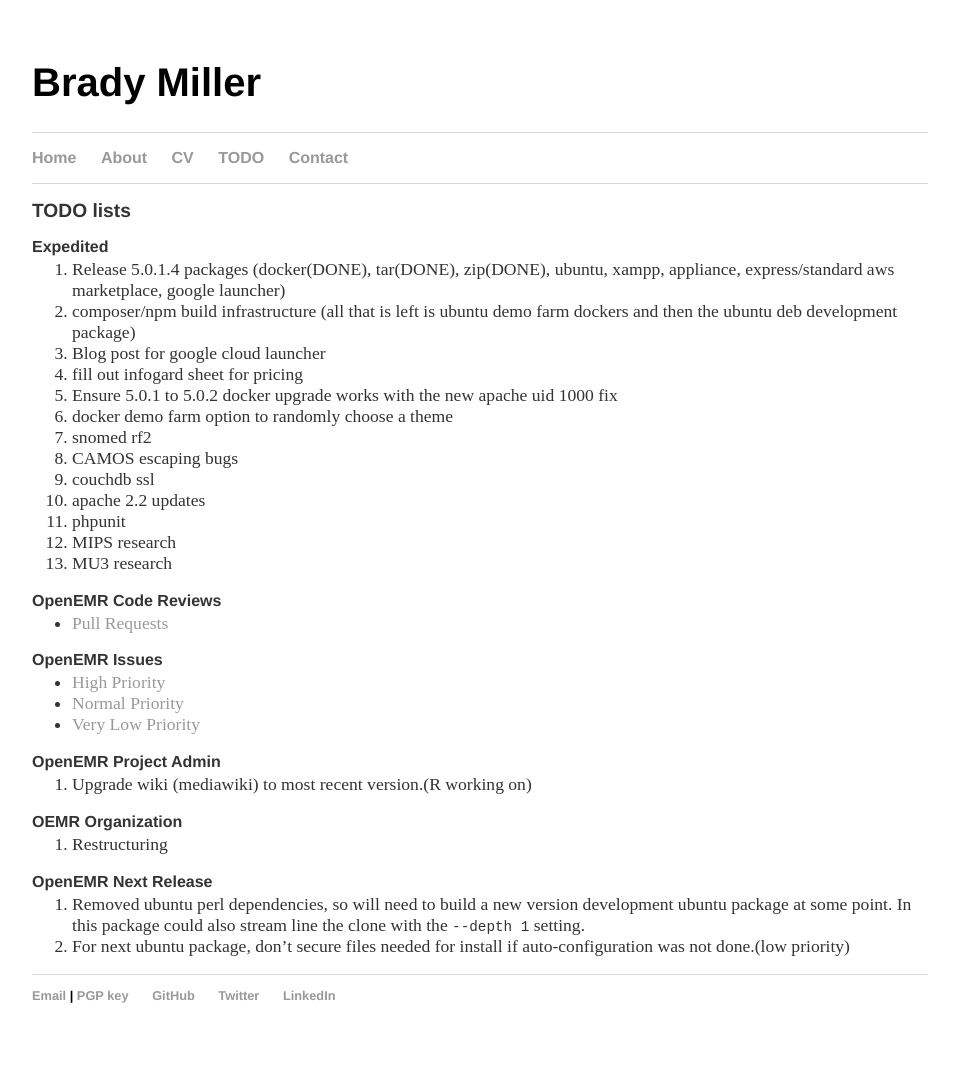
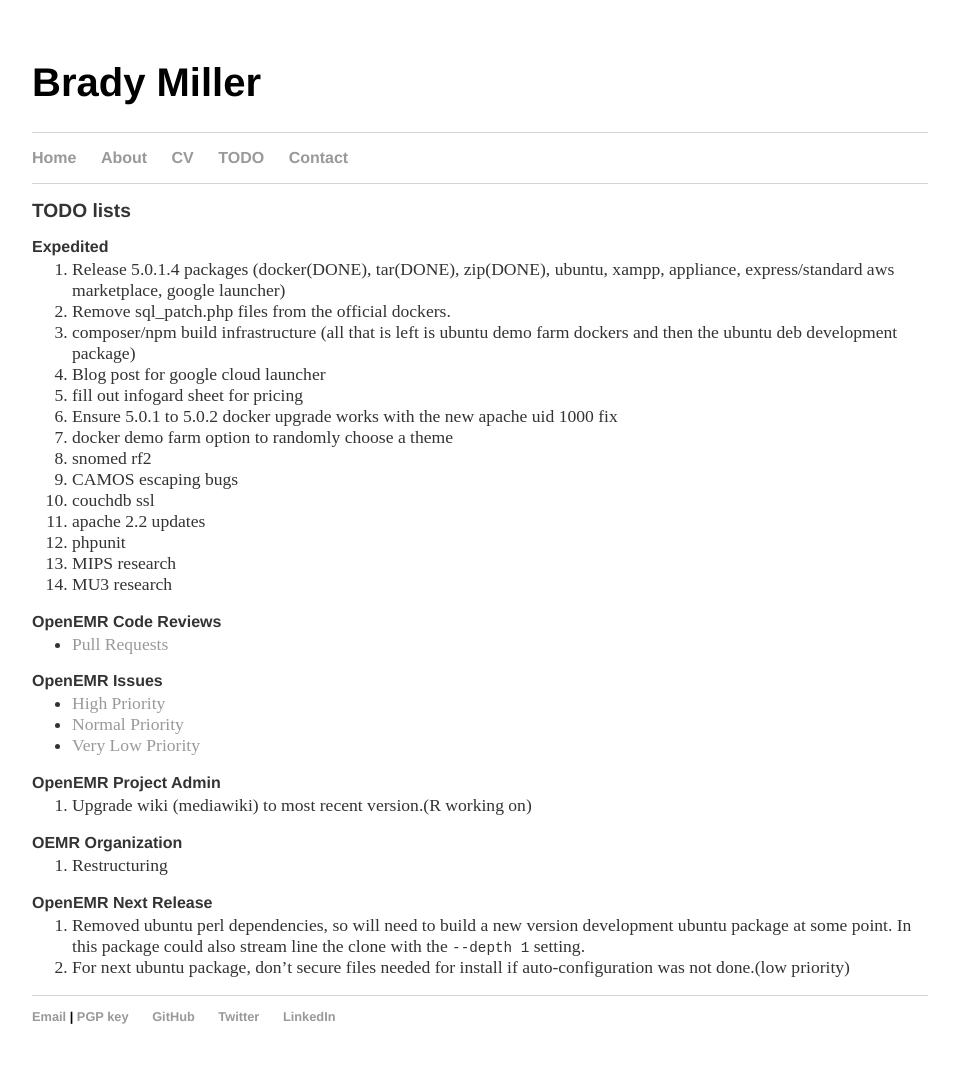
Before and after one commit to bradymiller/bradymiller.github.io, a Jekyll site: the page built from todo/index.md, in a window 1280 px wide. Shown: the whole page, without its empty margins (160-1119 px from the left). Built offline with Jekyll 4.4.1, drawn with Linux system fonts in a browser that asks for light colours; our own code applies the rules of GitHub Pages for plain Markdown files; before the commit the page ends 1063 px from its top, so only the background shows below that.

Commit message:
Update index.md

```diff
--- a/todo/index.md
+++ b/todo/index.md
@@ -5,6 +5,7 @@
 
 ### Expedited
 1. Release 5.0.1.4 packages (docker(DONE), tar(DONE), zip(DONE), ubuntu, xampp, appliance, express/standard aws marketplace, google launcher)
+1. Remove sql_patch.php files from the official dockers.
 1. composer/npm build infrastructure (all that is left is ubuntu demo farm dockers and then the ubuntu deb development package)
 1. Blog post for google cloud launcher
 1. fill out infogard sheet for pricing
```
